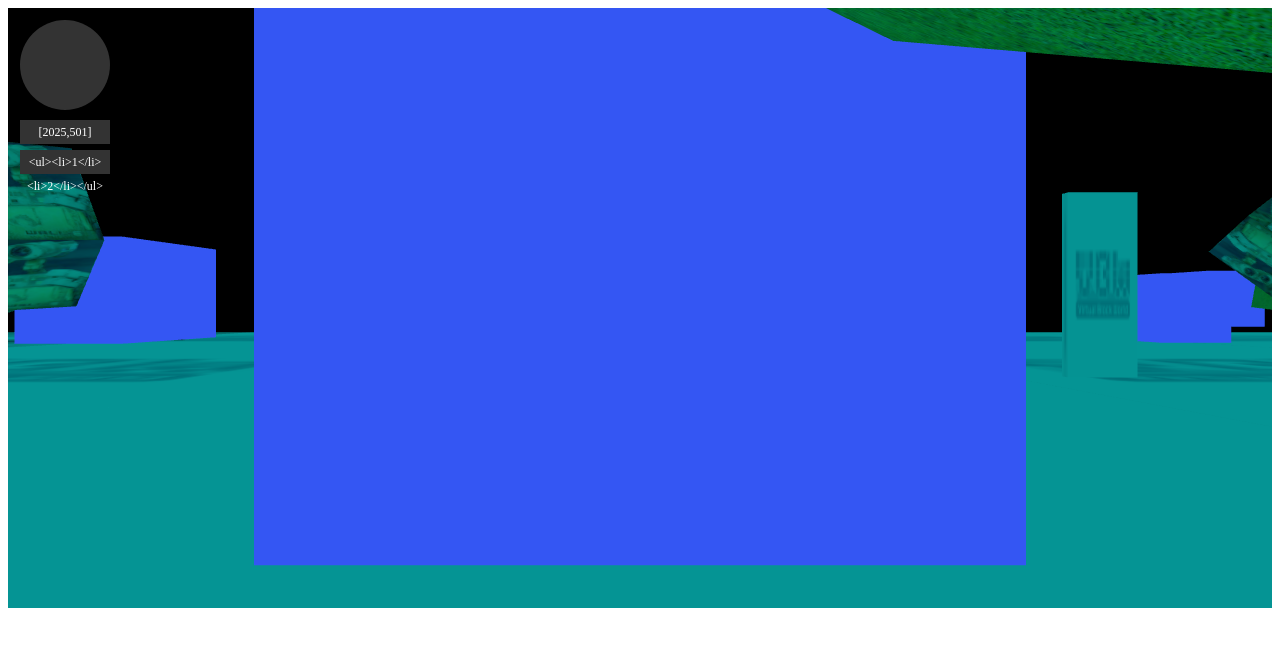
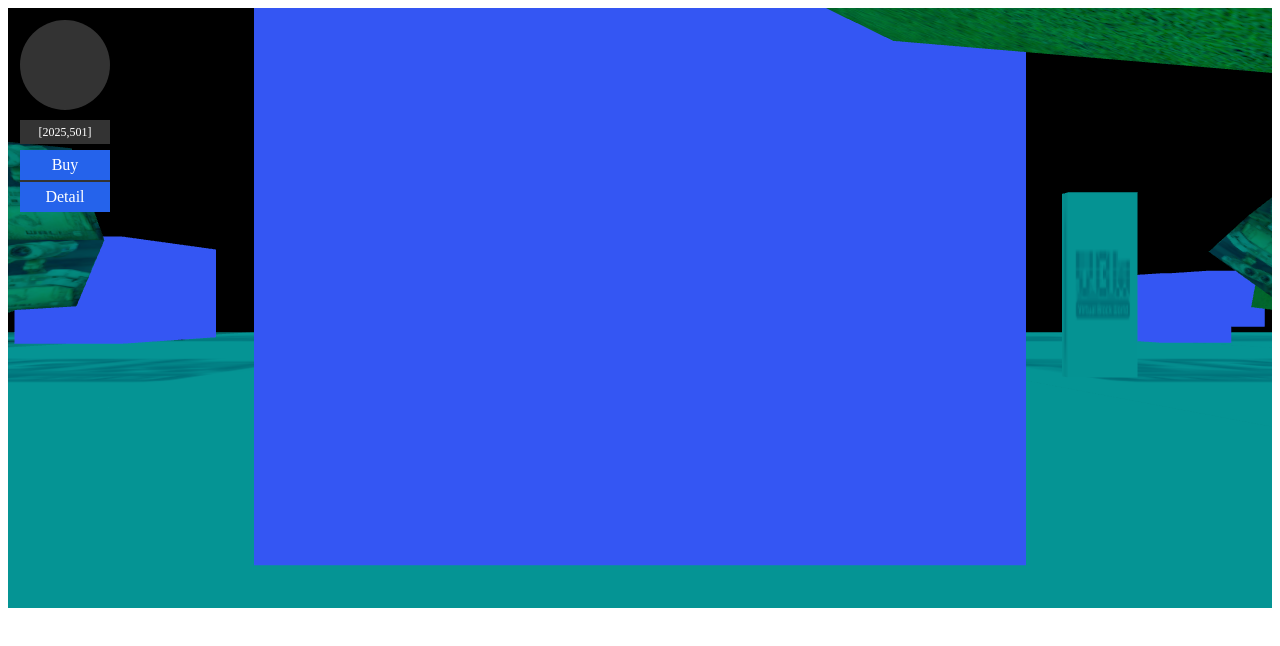
Before and after one commit to septopus-rex/world, a Next.js app in the folder engine/: page /demo in a window 1280 px wide. Shown: the top 646 px of the page. Built offline with nearby package versions, Linux system fonts and the light colour scheme.

Commit message:
1. pop menu UI part done;

```diff
--- a/engine/src/septopus/control/control_fpv.js
+++ b/engine/src/septopus/control/control_fpv.js
@@ -11,6 +11,7 @@
 
 import Movment from "../core/movement";
 import VBW from "../core/framework";
+import UI from "../io/io_ui";
 
 const reg = {
     name: "con_first",       //组件名称
@@ -93,10 +94,6 @@ const self = {
             const code = ev.which;
             if (config.keyboard[code]) VBW.queue.remove(config.queue, config.keyboard[code]);
         });
-    },
-
-    screen: (dom_id) => {
-
     },
     active: (world, dom_id) => {
         if (actions === null) actions = VBW.queue.get(config.queue);
@@ -276,6 +273,24 @@ const self = {
             self.updateLocation(camera, total, moved, rotated);
         }
     },
+    getClickPosition:(ev)=>{
+        console.log(ev);
+        return [ev.clientY,ev.clientX];
+    },
+    screen:(dom_id)=>{
+        const el = document.getElementById(dom_id);
+        if (!el) return;
+        el.addEventListener('click', (ev)=>{
+            const mouse=self.getClickPosition(ev);
+            UI.show("pop",[
+                {label:"Size",icon:"",type:"button",action:()=>{}},
+                {label:"Position",icon:"",type:"button",action:()=>{}},
+                //{label:"Detail",icon:"",type:"hr",action:()=>{}},
+                {label:"Detail",icon:"",type:"button",action:()=>{}},
+                //{label:"Version",icon:"",type:"info",action:()=>{}}
+            ],{offset:mouse});
+        });
+    },
 }
 
 const control_fpv = {
--- a/engine/src/septopus/core/framework.js
+++ b/engine/src/septopus/core/framework.js
@@ -611,7 +611,7 @@ const Framework = {
         //1.check modify task
         const tasks = self.cache.get(["task", dom_id, world]);
         if (!tasks.error && tasks.length !== 0) {
-            console.log(`Todo list:`, JSON.stringify(tasks));
+            //console.log(`Todo list:`, JSON.stringify(tasks));
             self.excute(tasks, dom_id, world, (done) => {
 
             });
--- a/engine/src/septopus/core/world.js
+++ b/engine/src/septopus/core/world.js
@@ -407,7 +407,8 @@ const self={
     },
     layout:()=>{
         UI.show("menu",[
-            {lalbe:"Buy",action:()=>{}}
+            {label:"Buy",icon:"",action:()=>{}},
+            {label:"Detail",icon:"",action:()=>{}}
         ]);
     },
 }
--- a/engine/src/septopus/css/common.css
+++ b/engine/src/septopus/css/common.css
@@ -35,7 +35,7 @@
   width: 90px;
   height: 90px;
   background-color: #333;
-  position:fixed;
+  position:absolute;
   top:20px;
   left:20px;
   border-radius: 50%;
@@ -47,7 +47,7 @@
   line-height: 24px;
   font-size:12px;
   background-color: #333;
-  position: fixed;
+  position: absolute;
   top:120px;
   left:20px;
   text-align: center;
@@ -56,13 +56,53 @@
 
 .menu{
   width: 90px;
-  height: 24px;
   line-height: 24px;
   font-size:12px;
   background-color: #333;
-  position: fixed;
+  position: absolute;
   top:150px;
   left:20px;
   text-align: center;
   color: #ffffff;
 }
+
+.pop{
+  width: 90px;
+  line-height: 24px;
+  background-color: #333;
+  position: absolute;
+  top:0px;
+  left:0px;
+  text-align: center;
+  color: #ffffff;
+}
+
+.buttons{
+  list-style: none;
+  padding: 0;
+  margin: 0;
+  display: flex;
+  flex-direction: column;   /* 垂直排列 */
+  gap: 0.1rem;              /* 按钮间距 */
+  width: 90px;             /* 可选固定宽度 */
+}
+
+.buttons li{
+  background-color: #2563eb;
+  color: white;
+  border: none;
+  cursor: pointer;
+  padding: 0.2rem 0rem 0.2rem 0rem;
+  font-size: 1rem;
+  text-align: center;
+  transition: background-color 0.2s;
+  user-select: none;
+}
+
+.buttons li:hover{
+  background-color: #1e40af;      /* hover 效果 */
+}
+
+.buttons li:active {
+  background-color: #1d4ed8;      /* 点击效果 */
+}
--- a/engine/src/septopus/io/io_ui.js
+++ b/engine/src/septopus/io/io_ui.js
@@ -15,6 +15,40 @@ const config={
     prefix:"vbw_",
 }
 const replace={}
+const self={
+    struct:(id)=>{
+        const el=document.getElementById(id);
+        if(el===null) return {error:"Invalid container to init system."}
+        for(let type in doms){
+            self.appendDom(type,doms[type],el);
+        }
+        return true;
+    },
+    appendDom:(type,cfg,el)=>{
+        const id=`${config.prefix}${type}`;
+        const check=document.getElementById(id);
+        if(check===null){
+            //const css=self.getCSS(cfg.css);
+            const str=`<div id="${id}" class="${type}"></div>`;
+
+            const parser = new DOMParser();
+            const doc = parser.parseFromString(str, 'text/html');
+            el.appendChild(doc.body.firstChild);
+        }
+    },
+    domMenu:(arr)=>{
+        let ctx=`<ul class="buttons">`;
+        for(let i=0;i<arr.length;i++){
+            const row=arr[i];
+            ctx+=`<li>${row.label}</li>`;
+        }
+        const parser = new DOMParser();
+        const doc = parser.parseFromString(ctx, 'text/html');
+
+        return doc.body.firstChild;
+    },
+};
+
 const inputs={
     number:(val,cfg)=>{
 
@@ -41,26 +75,38 @@ const router={
         if(cfg && cfg.type==="error") return console.error(msg);
         //console.log(msg);
         const id=`${config.prefix}toast`;
-        const container=document.getElementById(id);
-        container.textContent = ctx;
-        container.hidden = false;
+        const el=document.getElementById(id);
+        el.textContent = ctx;
+        el.hidden = false;
     },
     menu:(arr,cfg)=>{
+        console.log(arr);
         const id=`${config.prefix}menu`;
-        const container=document.getElementById(id);
-        container.textContent = `<ul><li>1</li><li>2</li></ul>`;
+        const dom=self.domMenu(arr);
+        const el=document.getElementById(id);
+        el.appendChild(dom);
     },
-    pop:(ctx,cfg)=>{
+    pop:(arr,cfg)=>{
+        console.log(arr,cfg);
+        const id=`${config.prefix}pop`;
+        const dom=self.domMenu(arr);
 
+        const el=document.getElementById(id);
+        el.innerHTML="";
+        el.appendChild(dom);
+        //el.style.position = 'absolute';
+        el.style.top=`${cfg.offset[0]}px`;
+        el.style.left=`${cfg.offset[1]}px`;
+        el.hidden=false;
     },
     compass:(val,cfg)=>{
         const id=`${config.prefix}compass`;
-        const container=document.getElementById(id);
+        const el=document.getElementById(id);
     },
     status:(val,cfg)=>{
         const id=`${config.prefix}status`;
-        const container=document.getElementById(id);
-        container.textContent = val;
+        const el=document.getElementById(id);
+        el.textContent = val;
     },
     form:(arr,cfg)=>{
 
@@ -87,7 +133,10 @@ const doms={
         },
     },
     pop:{
-
+        events:{
+            show:null,
+            close:null,
+        },
     },
     compass:{       //compass for player
         events:{
@@ -101,34 +150,6 @@ const doms={
     },
 }
 
-const self={
-    struct:(id)=>{
-        const container=document.getElementById(id);
-        if(container===null) return {error:"Invalid container to init system."}
-        for(let type in doms){
-            self.appendDom(type,doms[type],container);
-        }
-        return true;
-    },
-    // getCSS:(obj)=>{
-    //     let str="";
-    //     for(let k in obj) str+=`${k}:${obj[k]};`;
-    //     return str;
-    // },
-    appendDom:(type,cfg,container)=>{
-        const id=`${config.prefix}${type}`;
-        const check=document.getElementById(id);
-        if(check===null){
-            //const css=self.getCSS(cfg.css);
-            const str=`<div id="${id}" class="${type}"></div>`;
-
-            const parser = new DOMParser();
-            const doc = parser.parseFromString(str, 'text/html');
-            container.appendChild(doc.body.firstChild);
-        }
-    },
-};
-
 const UI={
     init:async (id)=>{
         const done=self.struct(id);
@@ -138,7 +159,7 @@ const UI={
         return true;
     },
 
-    //重写UI的方法
+    //rewrite UI method, for UX
     set:(ui)=>{
         const failed=[];
         for(let k in ui){
@@ -158,6 +179,13 @@ const UI={
         if(replace[type]!==undefined) return replace[type](ctx,cfg);
         return router[type](ctx,cfg);
     },
+
+    hide:(type)=>{
+        if(!router[type]) return console.error(`No UI component called "${type}" to hide, please check system.`);
+        const id=`${config.prefix}${type}`;
+        const container=document.getElementById(id);
+        container.hidden = true;
+    },
     //bind UI event
     //not React way, pure JS way to deal with UI component
     bind:(type,name,event)=>{
```
